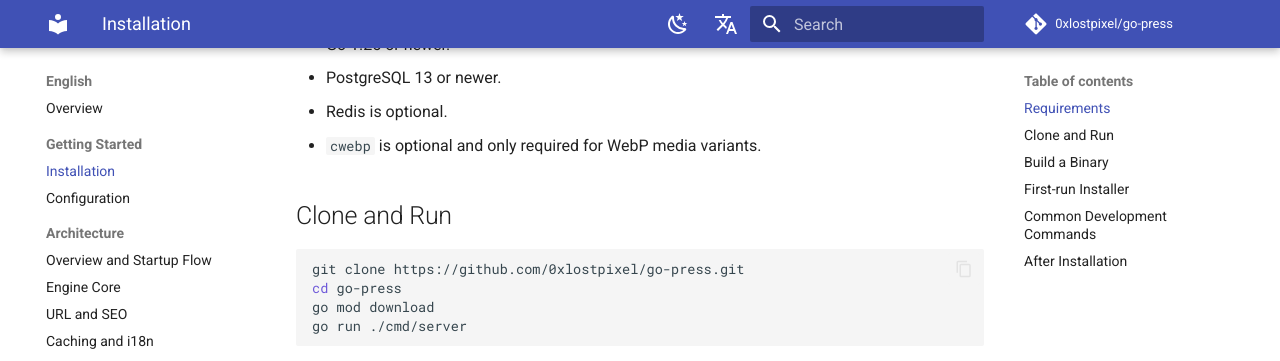
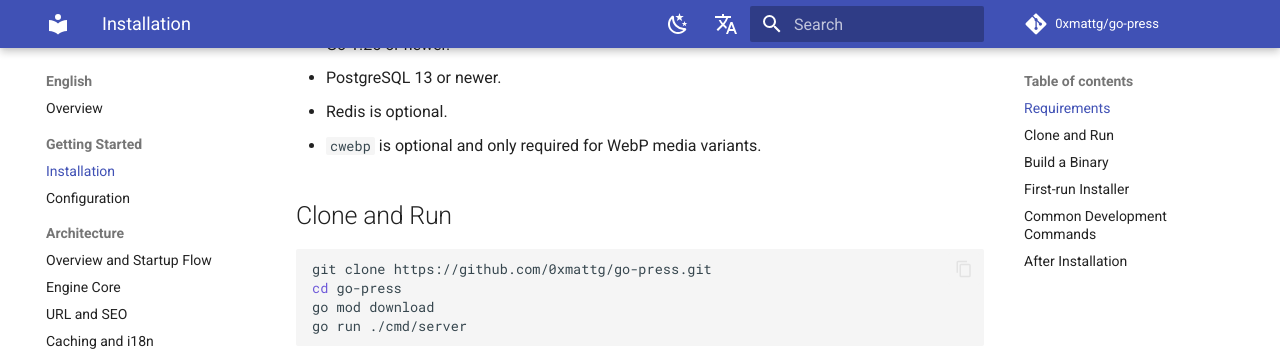
Before and after one commit to 0xmattg/go-press, an MkDocs documentation site: the page built from docs/guide/en/getting-started/installation.md, in a window 1280 px wide and 900 px high, scrolled down 338 px. Shown: the top 361 px of the window. Built offline with MkDocs 1.6.1 and Material for MkDocs 9.7.7, drawn with Linux system fonts in a browser that asks for light colours; comment, search, counter and statistics services are not loaded.

Commit message:
chore: update old repo link user name (#4)

````diff
--- a/docs/guide/en/getting-started/installation.md
+++ b/docs/guide/en/getting-started/installation.md
@@ -12,7 +12,7 @@ GoPress can be started directly from source during development. In production, i
 ## Clone and Run
 
 ```bash
-git clone https://github.com/0xlostpixel/go-press.git
+git clone https://github.com/0xmattg/go-press.git
 cd go-press
 go mod download
 go run ./cmd/server
--- a/mkdocs.yml
+++ b/mkdocs.yml
@@ -1,8 +1,8 @@
 site_name: GoPress Docs
 site_description: GoPress is a modern content management framework and CMS engine written in Go
 site_url: https://doc.gopress.xyz/
-repo_url: https://github.com/0xlostpixel/go-press
-repo_name: 0xlostpixel/go-press
+repo_url: https://github.com/0xmattg/go-press
+repo_name: 0xmattg/go-press
 edit_uri: edit/dev/docs/guide/
 
 docs_dir: docs/guide
````
Also changed, not shown: README.md (+1 -1 lines), README.zh-CN.md (+1 -1 lines), 1 other file.
